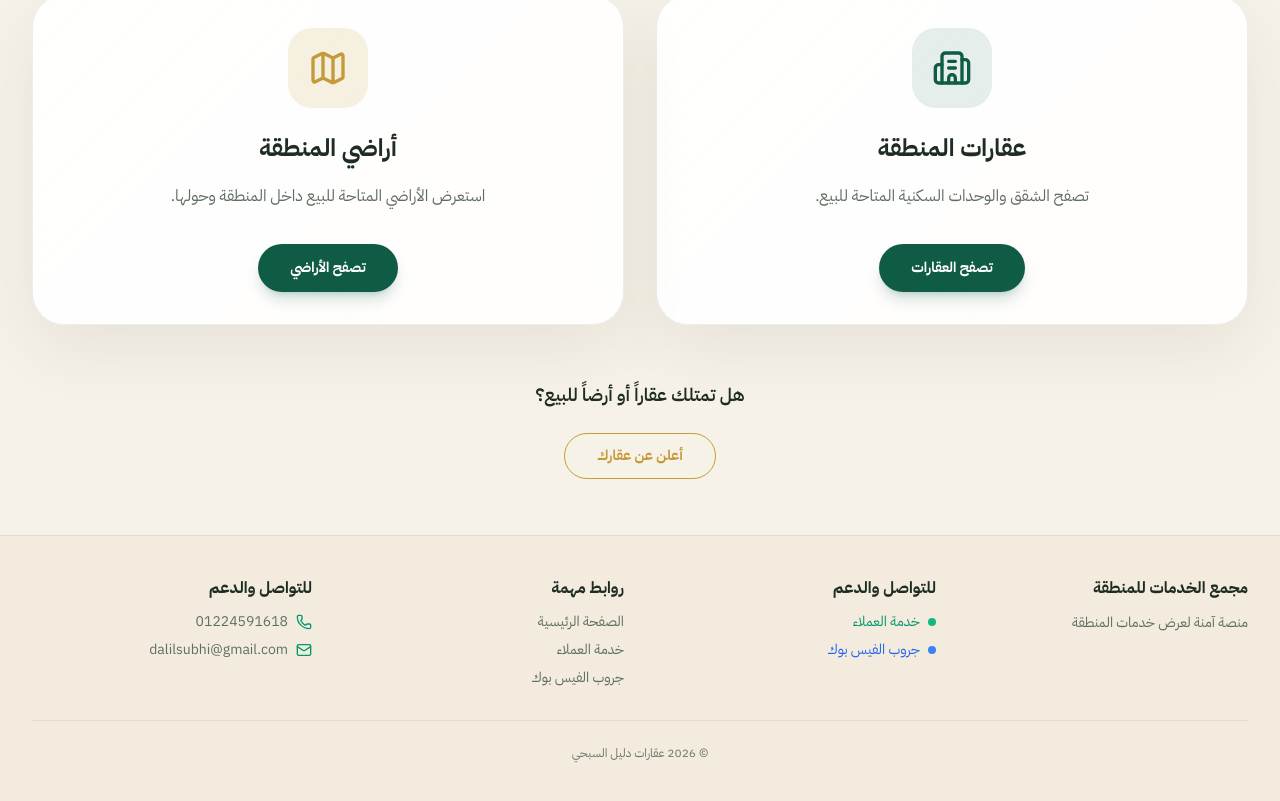
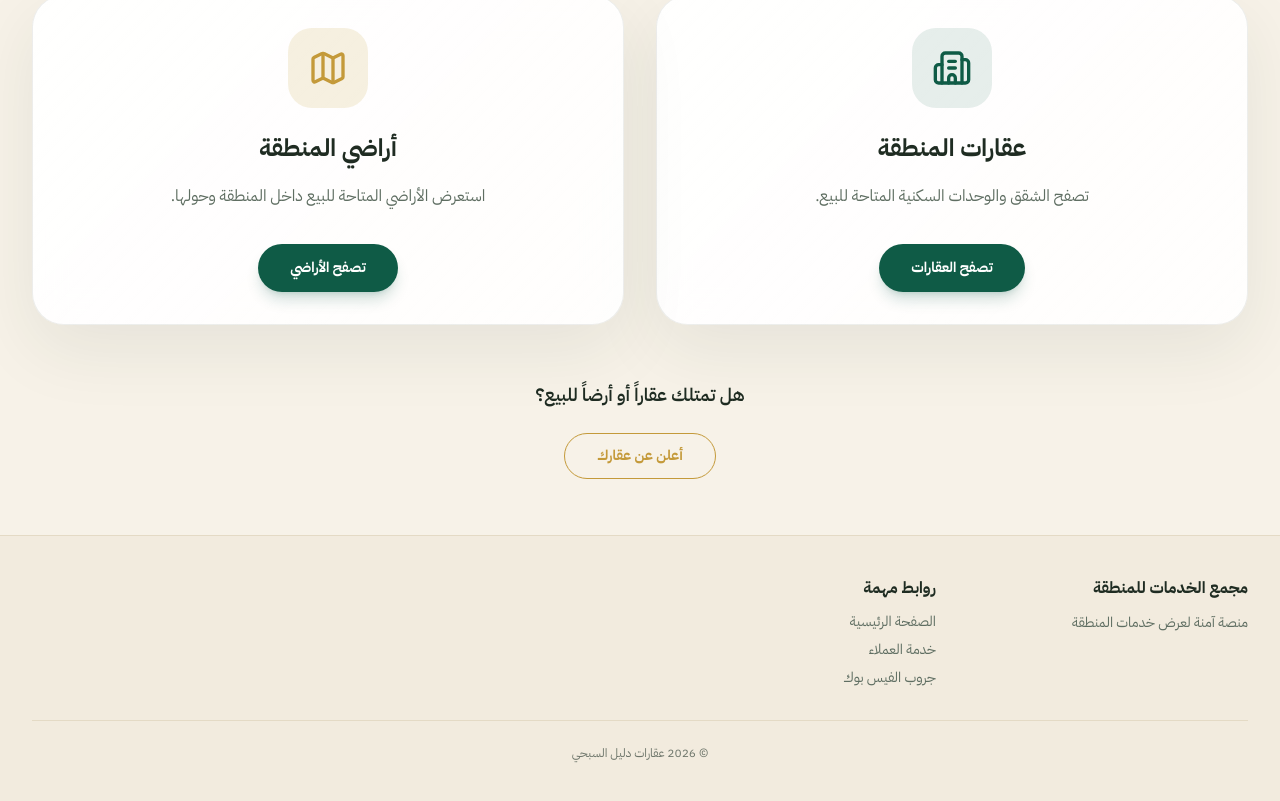
Before and after one commit to mohabx116-creator/dalilsubhi-realestate-web, a React (Vite) app: page / in a window 1280 px wide. Shown: the part 340-1141 px from the top of the page. Built offline with nearby package versions, Linux system fonts and the light colour scheme; no server answers.

Commit message:
Simplify real estate footer

```diff
--- a/src/components/layout/PublicRealEstateShell.tsx
+++ b/src/components/layout/PublicRealEstateShell.tsx
@@ -1,4 +1,4 @@
-import { Home, Mail, Megaphone, Phone } from 'lucide-react';
+import { Home, Megaphone } from 'lucide-react';
 import { Link, Outlet } from 'react-router-dom';
 import dalilSubhiLogo from '../../assets/dalil-subhi-logo.jpg';
 import { ROUTES } from '../../lib/constants/routes';
@@ -48,30 +48,6 @@ export function PublicRealEstateShell() {
             </div>
 
             <div className="space-y-3">
-              <h3 className="text-base font-bold text-[#1f2c22]">للتواصل والدعم</h3>
-              <div className="mt-2 flex flex-col gap-2">
-                <a
-                  href="https://chat.whatsapp.com/ECEZfbsvjlU43eDvKa9XUu"
-                  target="_blank"
-                  rel="noopener noreferrer"
-                  className="inline-flex w-fit items-center gap-2 text-sm text-emerald-600 transition-colors hover:text-emerald-700"
-                >
-                  <span className="h-2 w-2 rounded-full bg-emerald-500" />
-                  خدمة العملاء
-                </a>
-                <a
-                  href="https://www.facebook.com/share/g/1CzbCwjugk/?mibextid=KtfwRi"
-                  target="_blank"
-                  rel="noopener noreferrer"
-                  className="inline-flex w-fit items-center gap-2 text-sm text-blue-600 transition-colors hover:text-blue-700"
-                >
-                  <span className="h-2 w-2 rounded-full bg-blue-500" />
-                  جروب الفيس بوك
-                </a>
-              </div>
-            </div>
-
-            <div className="space-y-3">
               <h3 className="text-base font-bold text-[#1f2c22]">روابط مهمة</h3>
               <ul className="space-y-2 text-sm text-[#5f6e62]">
                 <li>
@@ -107,27 +83,6 @@ export function PublicRealEstateShell() {
               </ul>
             </div>
 
-            <div className="space-y-3">
-              <h3 className="text-base font-bold text-[#1f2c22]">للتواصل والدعم</h3>
-              <div className="mt-2 flex flex-col gap-2">
-                <a
-                  className="flex w-fit items-center gap-2 text-sm text-[#5f6e62] transition-colors hover:text-emerald-700"
-                  href="https://wa.me/201224591618"
-                  target="_blank"
-                  rel="noopener noreferrer"
-                >
-                  <Phone className="h-4 w-4 text-emerald-600" />
-                  <span dir="ltr">01224591618</span>
-                </a>
-                <a
-                  className="flex w-fit items-center gap-2 text-sm text-[#5f6e62] transition-colors hover:text-emerald-700"
-                  href="mailto:dalilsubhi@gmail.com"
-                >
-                  <Mail className="h-4 w-4 text-emerald-600" />
-                  <span dir="ltr">dalilsubhi@gmail.com</span>
-                </a>
-              </div>
-            </div>
           </div>
 
           <div className="mt-8 border-t border-[#e4dac5] pt-6 text-center">
```
